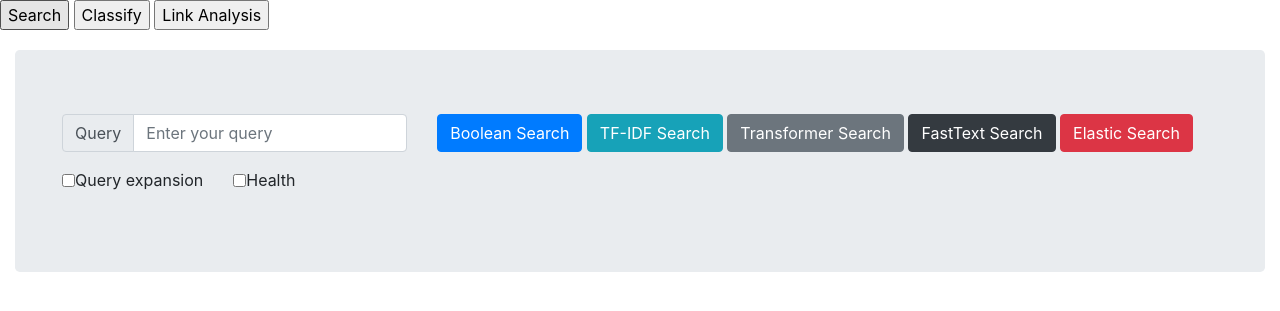
After one commit to IR1401-Spring-Final-Projects/SocialMediaHealth1401-19_39, a Django app: template interface/socialhealth/retriever/templates/retriever/search-sara.html in a window 1280 px wide. The commit adds this page. Shown: the top 311 px of the page. Run offline with Django 4.2, Linux system fonts and the light colour scheme; the template is opened without the code that fills it, so the values that code supplies are empty; some libraries are stand-ins or nearby versions.

```diff
--- /dev/null
+++ b/interface/socialhealth/retriever/templates/retriever/search-sara.html
@@ -0,0 +1,92 @@
+<!DOCTYPE html>
+<html lang="en">
+  <head>
+    <link
+      rel="stylesheet"
+      href="https://stackpath.bootstrapcdn.com/bootstrap/4.3.1/css/bootstrap.min.css"
+      integrity="sha384-ggOyR0iXCbMQv3Xipma34MD+dH/1fQ784/j6cY/iJTQUOhcWr7x9JvoRxT2MZw1T"
+      crossorigin="anonymous"
+    />
+    <meta charset="UTF-8" />
+    <meta http-equiv="X-UA-Compatible" content="IE=edge" />
+    <meta name="viewport" content="width=device-width, initial-scale=1.0" />
+    <title>Search</title>
+  </head>
+  <body>
+    {% include 'retriever/nav.html' %}
+    <div class="container-fluid">
+      <div class="jumbotron" style="margin-top: 20px">
+        <script id="replace_with_navbar" src="nav.js"></script>
+
+        <form class="form-inline" method="post">
+          <div class="input-group form-group mb-3 col-auto">
+            <div class="input-group-prepend">
+              <span class="input-group-text" id="inputGroup-sizing-lg"
+                >Query</span
+              >
+            </div>
+            <input
+              type="text"
+              name="search-term"
+              value=""
+              class="form-control"
+              aria-label="Sizing example input"
+              aria-describedby="inputGroup-sizing-lg"
+              placeholder="Enter your query"
+            />
+          </div>
+          <div class="btn-pill col-auto  mb-3">
+            <input
+              class="btn btn-primary"
+              type="submit"
+              value="Boolean Search"
+              name="boolean-search-button"
+            />
+            <input
+              class="btn btn-info"
+              type="submit"
+              value="TF-IDF Search"
+              name="tfidf-search-button"
+            />
+            <input
+              class="btn btn-secondary"
+              type="submit"
+              value="Transformer Search"
+              name="transformer-search-button"
+            />
+            <input
+              class="btn btn-dark"
+              type="submit"
+              value="FastText Search"
+              name="fasttext-search-button"
+            />
+            <input
+              class="btn btn-danger"
+              type="submit"
+              value="Elastic Search"
+              name="elastic-search-button"
+            />
+          </div>
+          <label class="checkbox-inline col-auto mb-3">
+            <input
+              type="checkbox"
+              name="subject-toggle"
+              id="query-expansion-toggle"
+              data-toggle="toggle"
+            />
+            Query expansion
+          </label>
+          <label class="checkbox-inline col-auto mb-3">
+            <input
+              type="checkbox"
+              name="subject-toggle"
+              id="subject-toggle"
+              data-toggle="toggle"
+            />
+            Health
+          </label>
+        </form>
+      </div>
+    </div>
+  </body>
+</html>
```
Also changed, not shown: interface/socialhealth/retriever/templates/retriever/search.html (+9 -57 lines).
